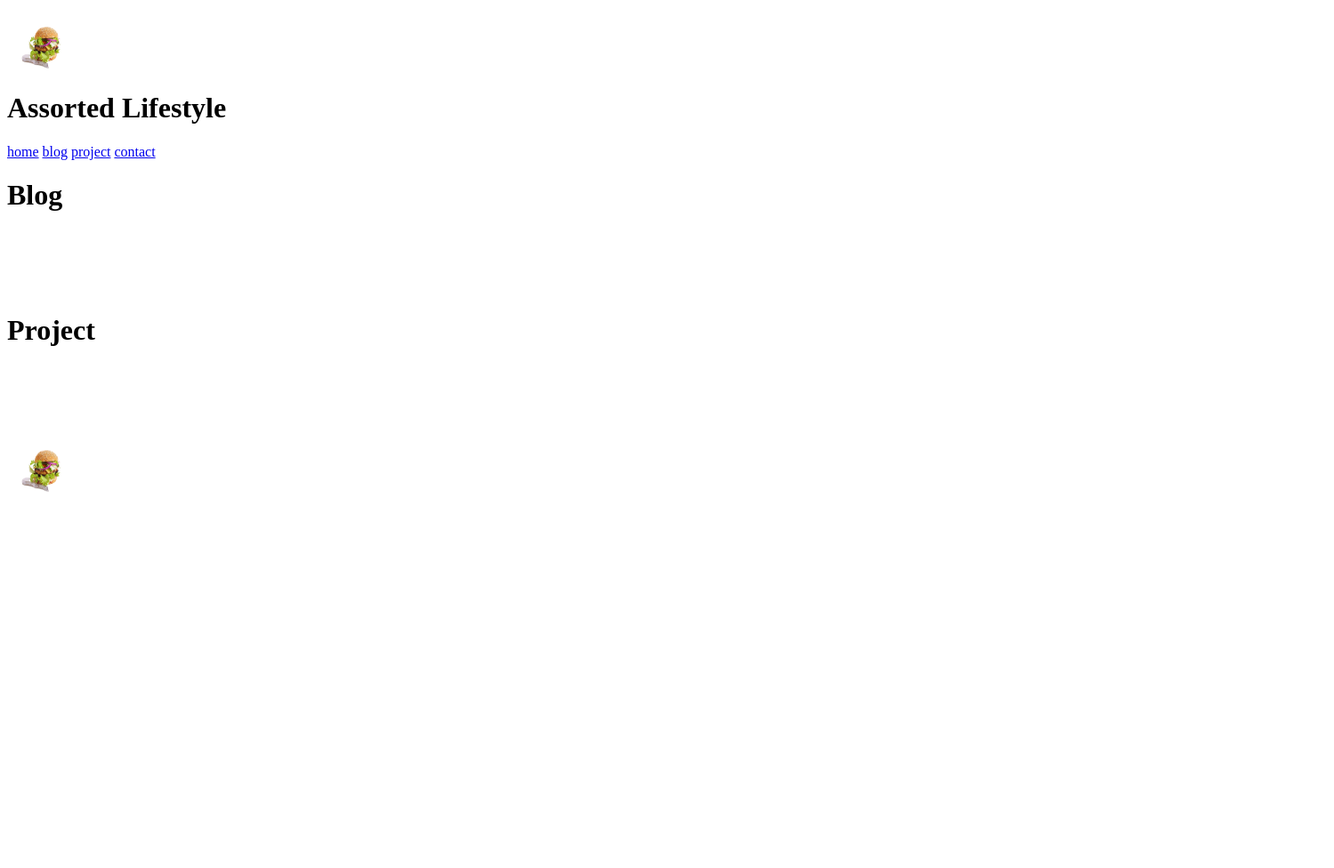
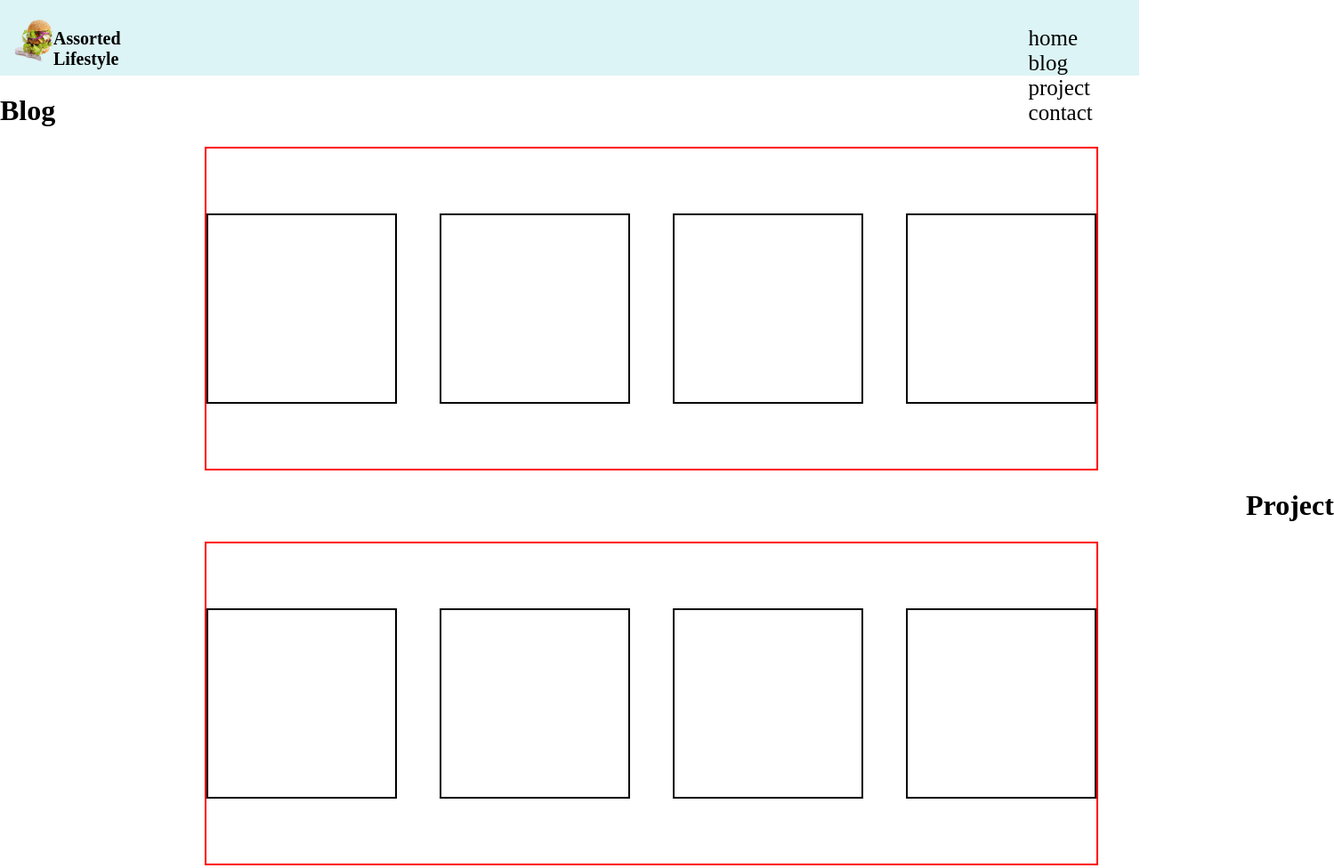
Before and after one commit to prottasha23/Assorted, a plain HTML site: page index.html in a window 1280 px wide. Shown: the top 976 px of the page at 89% size, 1499 px wide, since content can reach past the window. Before the commit the page ends 800 px from the top, so only its background shows below. Drawn offline with Linux system fonts and the light colour scheme.

Commit message:
Update index.html

```diff
--- a/index.html
+++ b/index.html
@@ -4,7 +4,7 @@
     <meta charset="UTF-8">
     <meta name="viewport" content="width=device-width, initial-scale=1.0">
     <title>my own website</title>
-    <link rel="stylesheet" href="web site.css">
+    <link rel="stylesheet" href="index.css">
 </head>
 <body>
     <!-- navbar -->
```
